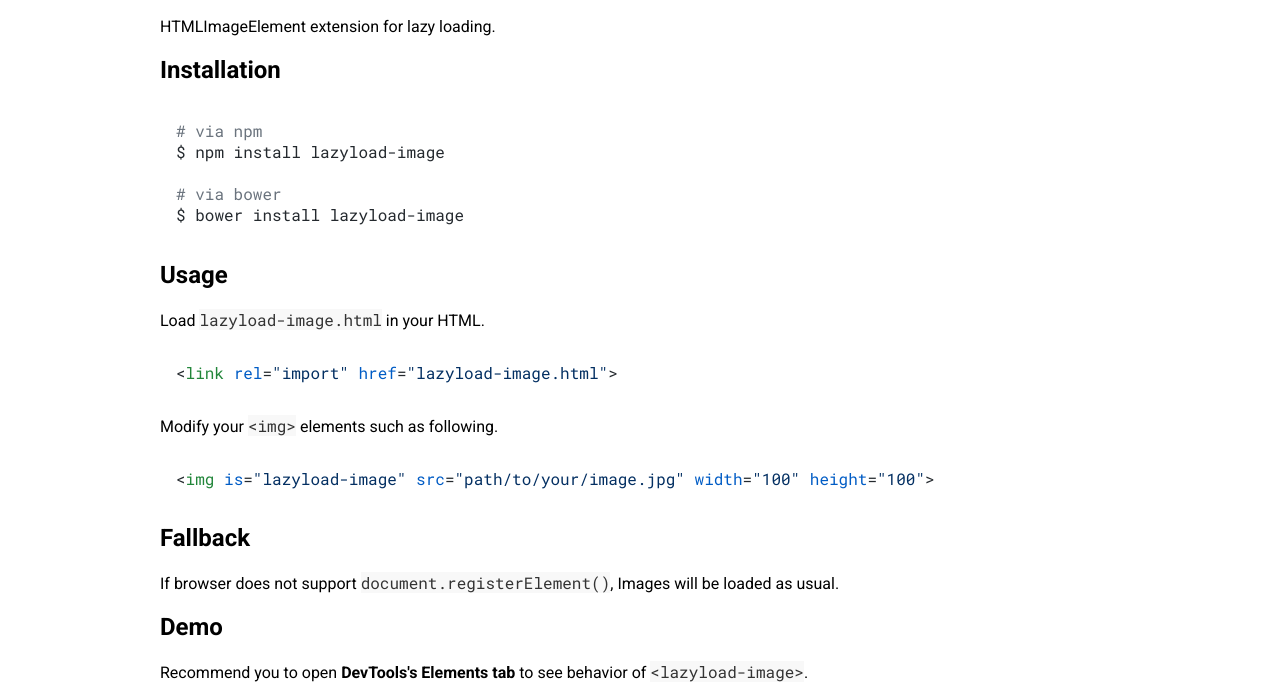
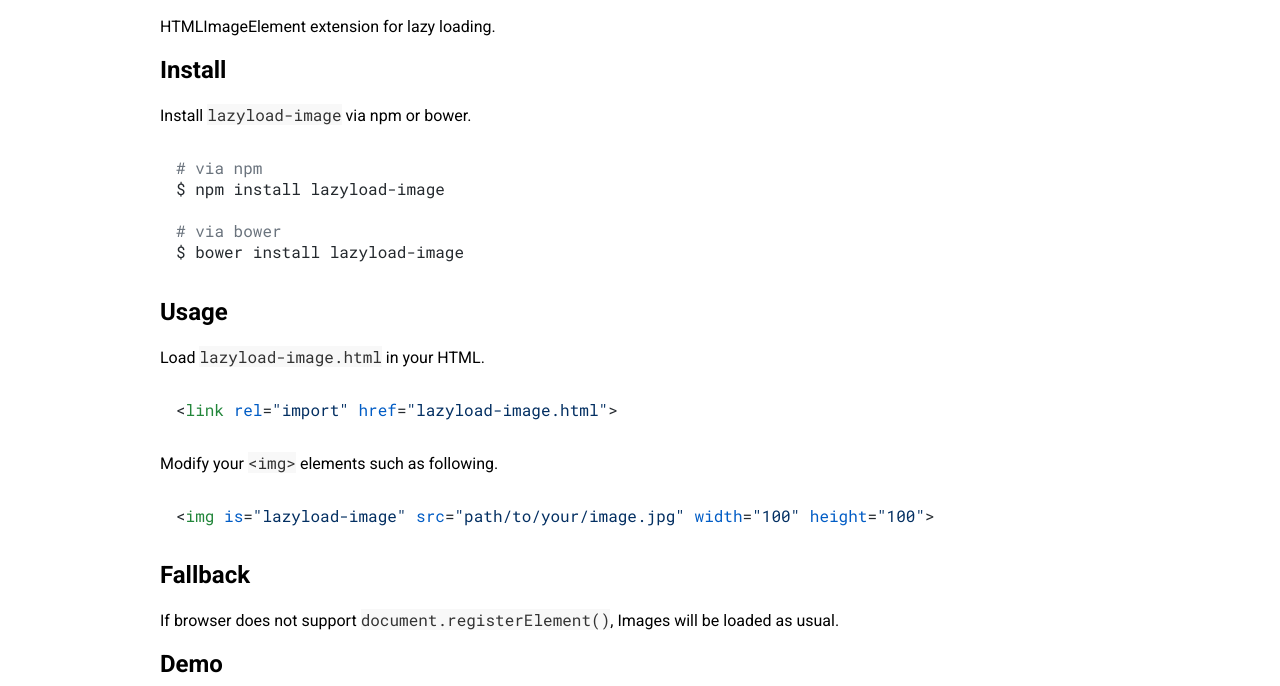
Before and after one commit to 1000ch/lazyload-image, a website: page index.html in a window 1280 px wide. Shown: the part 114-800 px from the top of the page. Drawn offline with nearby package versions, Linux system fonts and the light colour scheme.

Commit message:
Fix document

```diff
--- a/index.html
+++ b/index.html
@@ -37,7 +37,8 @@
       <iframe src="https://ghbtns.com/github-btn.html?user=1000ch&repo=lazyload-image&type=watch&count=true&size=large&v=2" frameborder="0" scrolling="0" width="160px" height="30px"></iframe>
       <iframe src="https://ghbtns.com/github-btn.html?user=1000ch&repo=lazyload-image&type=fork&count=true&size=large&v=2" frameborder="0" scrolling="0" width="160px" height="30px"></iframe>
       <p>HTMLImageElement extension for lazy loading.</p>
-      <h2>Installation</h2>
+      <h2>Install</h2>
+      <p>Install <code class="html">lazyload-image</code> via npm or bower.</p>
       <pre><code class="bash"># via npm
 $ npm install lazyload-image
 
```
Also changed, not shown: readme.md.
